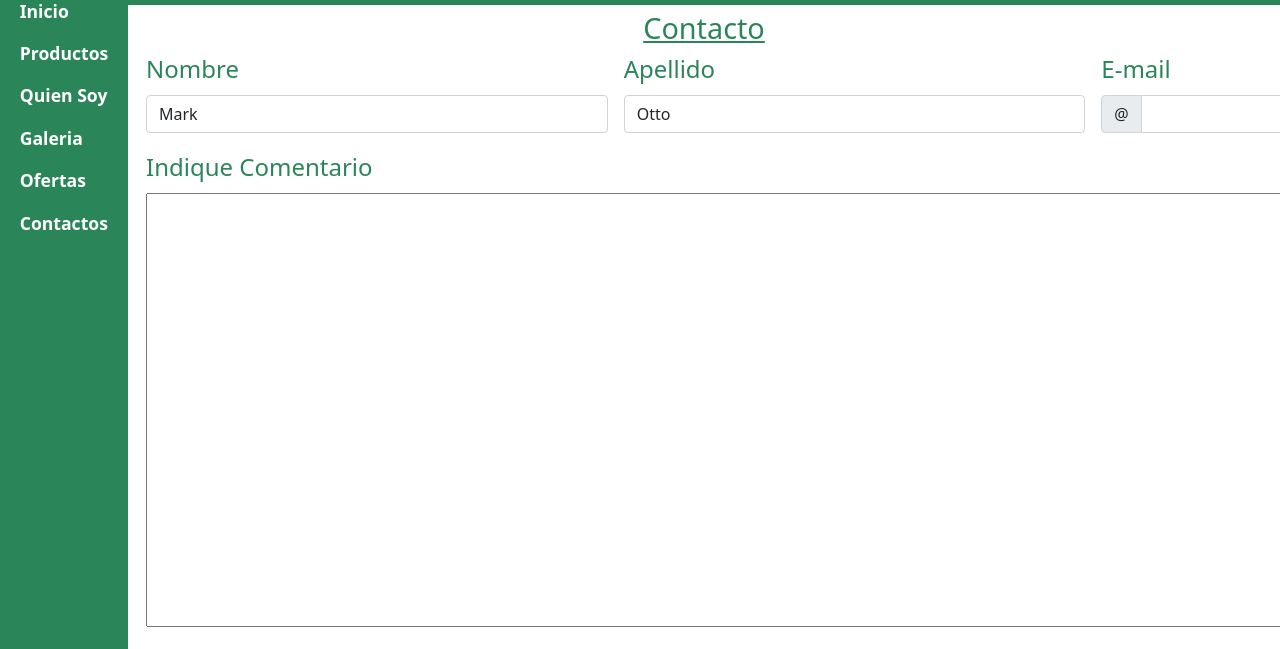
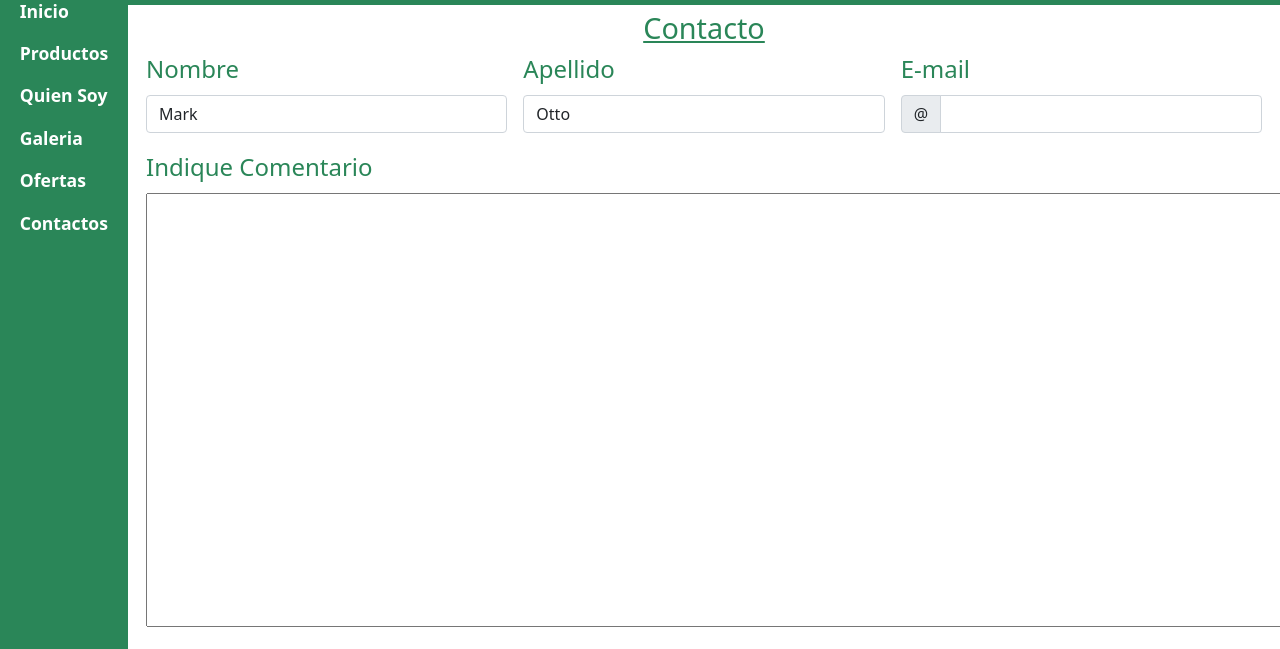
Before and after one commit to ezeveron/Fragancias-BS-Veron, a website: page pages/contacto.html in a window 1280 px wide. Shown: the part 91-740 px from the top of the page. Drawn offline with nearby package versions, Linux system fonts and the light colour scheme.

Commit message:
algo mas

```diff
--- a/pages/contacto.html
+++ b/pages/contacto.html
@@ -55,7 +55,7 @@
         <main> <!--Inicio de los Formularios-->
             <h2 class="animate_animate animate__bounceInRight text-center" >Contacto</h2>
             <section class="section__contacto container">
-                <div class="animate_animate animate__backInDown">
+                <div class="animate_animate animate__backInDown form">
 
                     <form class="row g-3 needs-validation">
                         <div class="col-md-4 position-relative">
```
